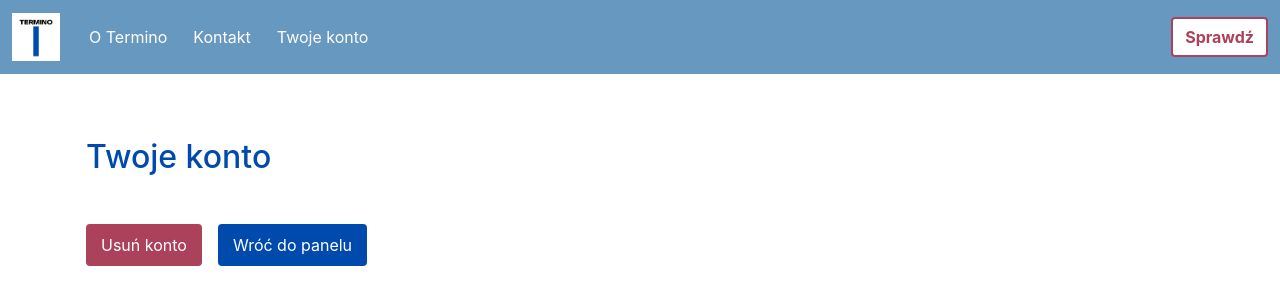
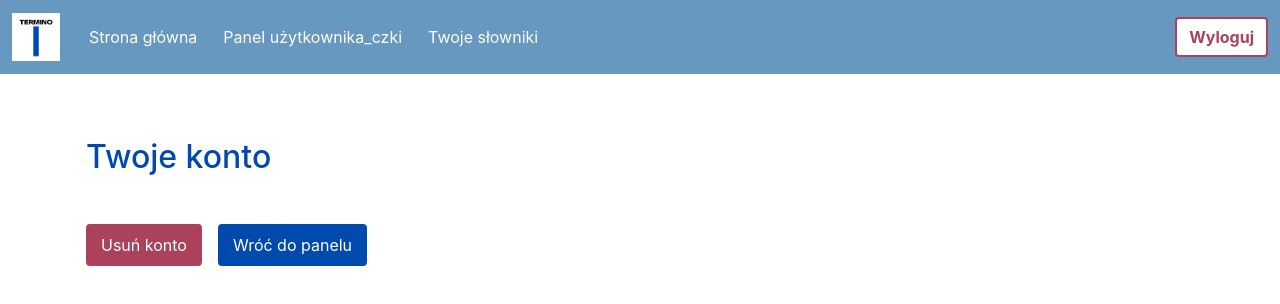
Before and after one commit to WeronikaSzemi/TerminoFrontNest, a React (Create React App) app: page /user/1/account in a window 1280 px wide. Shown: the top 304 px of the page. Built offline with nearby package versions, Linux system fonts and the light colour scheme.

Commit message:
added user menu

```diff
--- /dev/null
+++ b/src/components/common/UserMenu.tsx
@@ -0,0 +1,70 @@
+import React, { BaseSyntheticEvent, useContext } from "react";
+import { Link, useNavigate } from "react-router-dom";
+import "../style.css";
+import { UserContext } from "../../contexts/user.context";
+
+export const UserMenu = () => {
+	const {id} = useContext(UserContext);
+
+	const navigate = useNavigate();
+
+	const logOut = async (e: BaseSyntheticEvent) => {
+		e.preventDefault();
+
+		const res = await fetch('http://localhost:3001/auth/logout', {
+			credentials: "include",
+		});
+		const result = await res.json();
+		if (result) {
+			navigate('/user/login');
+		}
+	}
+
+	return (
+		<div className="navbar navbar-expand-md sticky-top navbar-dark theme-bg-lightaccent">
+			<div className="container-fluid">
+				<a href="/"
+				   className="navbar-brand">
+					<img
+						src="/images/logo.png"
+						alt="Logo Termino"
+						height="48"
+						className="d-inline-block"
+					/>
+				</a>
+				<button className="navbar-toggler"
+						type="button"
+						data-bs-toggle="collapse"
+						data-bs-target="#navigation"
+						aria-controls="navigation"
+						aria-expanded="false"
+						aria-label="Przełącz nawigację">
+					<span className="navbar-toggler-icon"></span>
+				</button>
+				<div className="collapse navbar-collapse mt-3 mt-lg-0 me-auto"
+					 id="navigation">
+					<ul className="navbar-nav">
+						<li className="nav-item">
+							<a className="nav-link rounded"
+							   href="/">Strona główna</a>
+						</li>
+						<li className="nav-item">
+							<Link className="nav-link rounded"
+							   to={`/user/${id}`}>Panel użytkownika_czki</Link>
+						</li>
+						<li className="nav-item">
+							<Link className="nav-link rounded"
+							   to={`/${id}/termbase`}>Twoje słowniki</Link>
+						</li>
+					</ul>
+					<button
+						className="ms-auto btn theme-btn-light-darkaccent border-2 my-4 my-lg-0 fw-bold"
+						onClick={logOut}>
+						Wyloguj
+					</button>
+
+				</div>
+			</div>
+		</div>
+	)
+}
--- a/src/views/AccountView.tsx
+++ b/src/views/AccountView.tsx
@@ -1,9 +1,9 @@
 import {Account} from "../components/user/Account";
-import {Menu} from "../components/homepage/Menu";
+import { UserMenu } from "../components/common/UserMenu";
 
 export const AccountView = () => {
 	return <>
-		<Menu/>
+		<UserMenu/>
 		<Account/>
 	</>
 }
--- a/src/views/AddEntryView.tsx
+++ b/src/views/AddEntryView.tsx
@@ -1,9 +1,9 @@
-import { Menu } from "../components/homepage/Menu";
 import { AddEntry } from "../components/entry/AddEntry";
+import { UserMenu } from "../components/common/UserMenu";
 
 export const AddEntryView = () => {
 	return <>
-		<Menu/>
+		<UserMenu/>
 		<AddEntry/>
 	</>
 }
--- a/src/views/DashboardView.tsx
+++ b/src/views/DashboardView.tsx
@@ -1,9 +1,9 @@
-import { Menu } from "../components/homepage/Menu";
 import { Dashboard } from "../components/user/Dashboard";
+import { UserMenu } from "../components/common/UserMenu";
 
 export const DashboardView = () => {
 	return <>
-		<Menu/>
+		<UserMenu/>
 		<Dashboard/>
 	</>
 }
--- a/src/views/EditEntryView.tsx
+++ b/src/views/EditEntryView.tsx
@@ -1,10 +1,9 @@
-import { Menu } from "../components/homepage/Menu";
-import { AddEntry } from "../components/entry/AddEntry";
+import { UserMenu } from "../components/common/UserMenu";
 import { EditEntry } from "../components/entry/EditEntry";
 
 export const EditEntryView = () => {
 	return <>
-		<Menu/>
+		<UserMenu/>
 		<EditEntry/>
 	</>
 }
--- a/src/views/EntryListView.tsx
+++ b/src/views/EntryListView.tsx
@@ -1,9 +1,9 @@
-import { Menu } from "../components/homepage/Menu";
+import { UserMenu } from "../components/common/UserMenu";
 import { EntryList } from "../components/entry/EntryList";
 
 export const EntryListView = () => {
 	return <>
-		<Menu/>
+		<UserMenu/>
 		<EntryList/>
 	</>
 }
--- a/src/views/HomeView.tsx
+++ b/src/views/HomeView.tsx
@@ -11,7 +11,6 @@ export const HomeView = () => {
 		<Menu/>
 		<Welcome/>
 		<About/>
-		{/*/!*<LoginOrRegister/>*!/*/}
 		<ContactForm/>
 	</>
 }
--- a/src/views/SingleEntryView.tsx
+++ b/src/views/SingleEntryView.tsx
@@ -1,9 +1,9 @@
-import { Menu } from "../components/homepage/Menu";
+import { UserMenu } from "../components/common/UserMenu";
 import { SingleEntry } from "../components/entry/SingleEntry";
 
 export const SingleEntryView = () => {
 	return <>
-		<Menu/>
+		<UserMenu/>
 		<SingleEntry/>
 	</>
 }
--- a/src/views/TermbaseListView.tsx
+++ b/src/views/TermbaseListView.tsx
@@ -1,9 +1,9 @@
-import { Menu } from "../components/homepage/Menu";
+import { UserMenu } from "../components/common/UserMenu";
 import { TermbaseList } from "../components/termbase/TermbaseList";
 
 export const TermbaseListView = () => {
 	return <>
-		<Menu/>
+		<UserMenu/>
 		<TermbaseList/>
 	</>
 }
```
